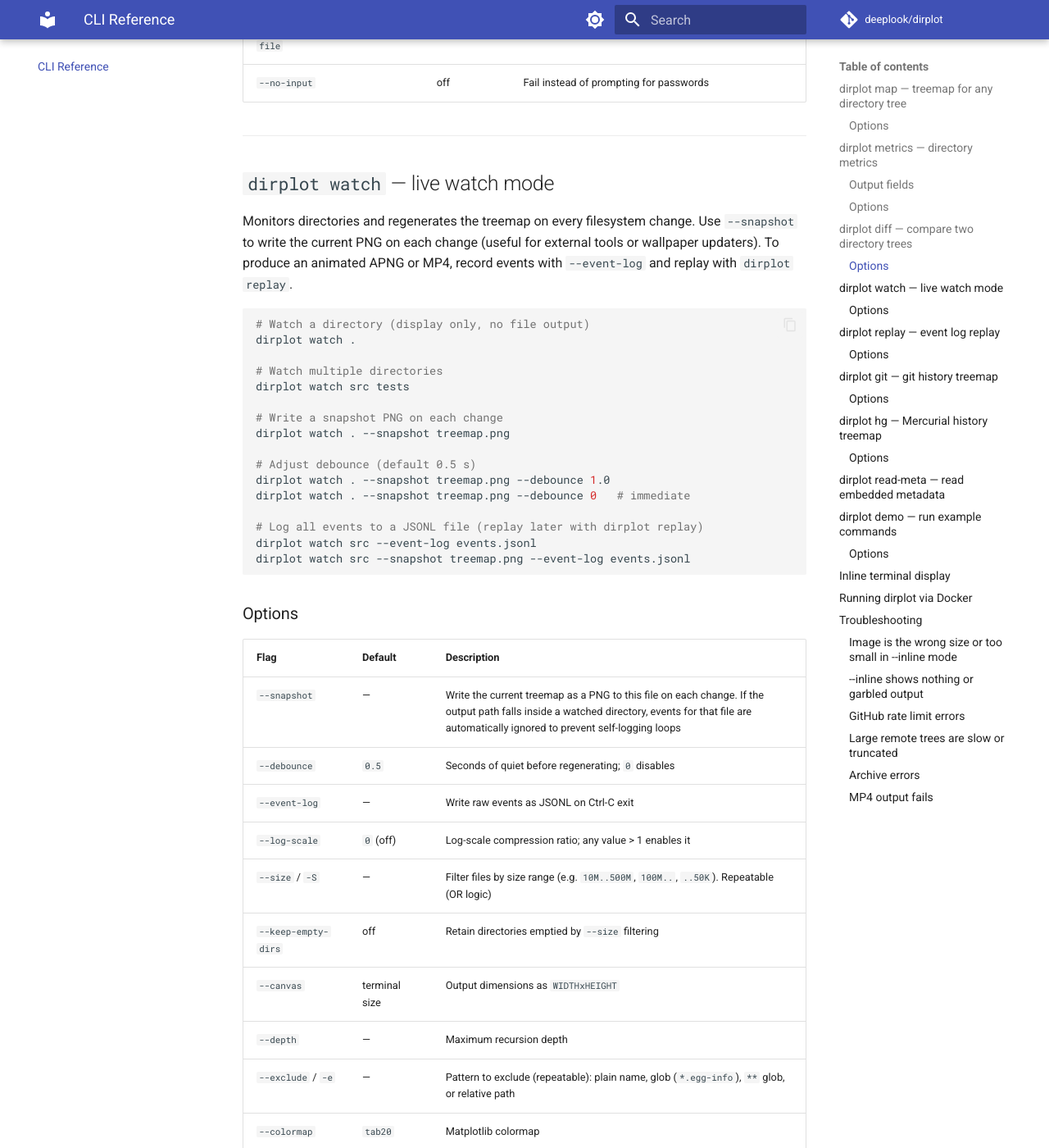
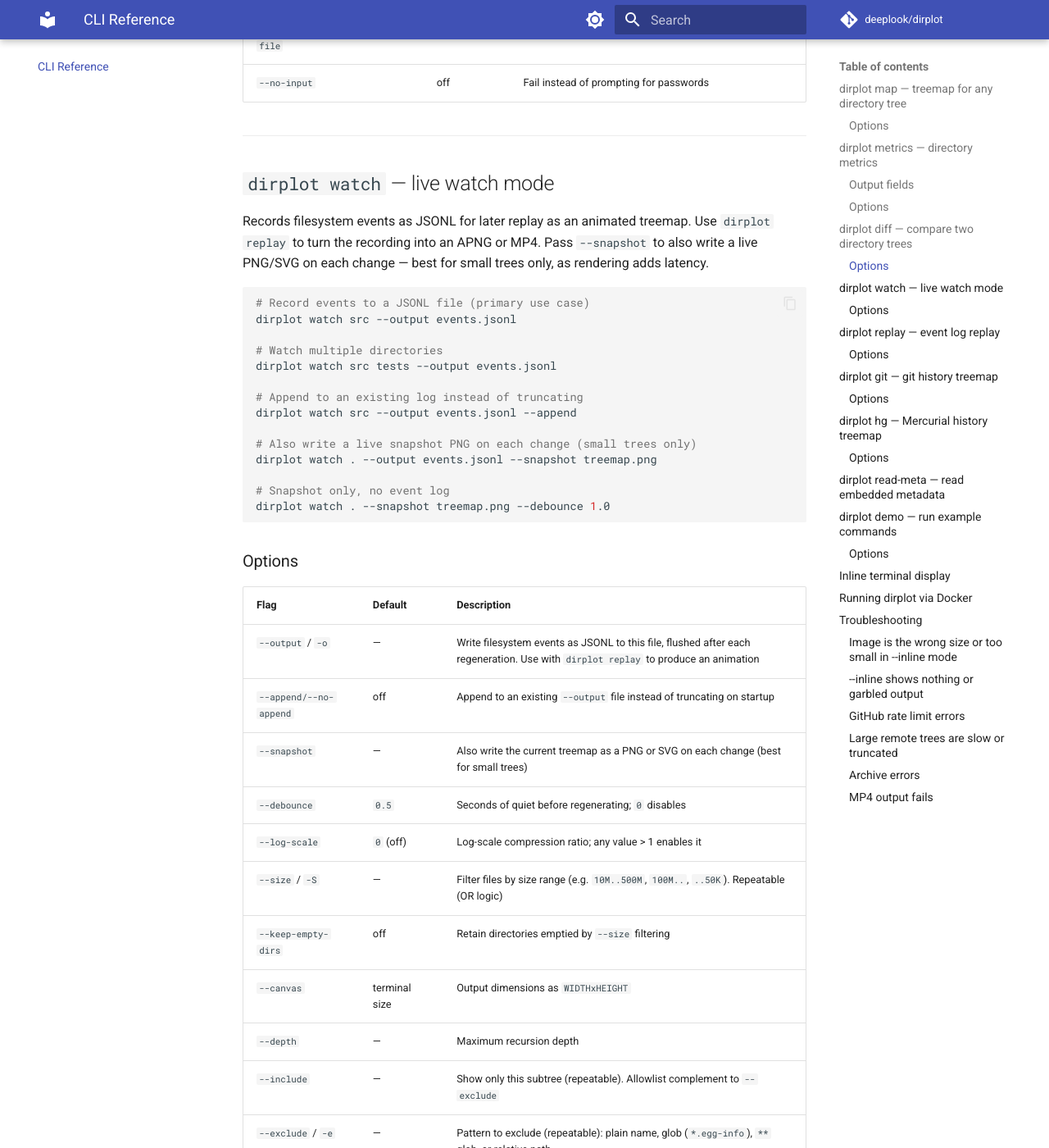
Before and after one commit to deeplook/dirplot, an MkDocs documentation site: the page built from docs/CLI.md, in a window 1280 px wide and 1400 px high, scrolled down 8774 px. Shown: the whole window at 82% size. Built offline with MkDocs 1.6.1 and Material for MkDocs 9.7.7, drawn with Linux system fonts in a browser that asks for light colours; comment, search, counter and statistics services are not loaded; some of the changed text lies outside the part shown.

Commit message:
feat: rename watch --event-log → --output/-o; rename --snapshot; clarify primary vs secondary output

````diff
--- a/docs/CLI.md
+++ b/docs/CLI.md
@@ -274,40 +274,41 @@
 
 ## `dirplot watch` — live watch mode
 
-Monitors directories and regenerates the treemap on every filesystem change. Use `--snapshot` to write the current PNG on each change (useful for external tools or wallpaper updaters). To produce an animated APNG or MP4, record events with `--event-log` and replay with `dirplot replay`.
+Records filesystem events as JSONL for later replay as an animated treemap. Use `dirplot replay` to turn the recording into an APNG or MP4. Pass `--snapshot` to also write a live PNG/SVG on each change — best for small trees only, as rendering adds latency.
 
 ```bash
-# Watch a directory (display only, no file output)
-dirplot watch .
+# Record events to a JSONL file (primary use case)
+dirplot watch src --output events.jsonl
 
 # Watch multiple directories
-dirplot watch src tests
+dirplot watch src tests --output events.jsonl
 
-# Write a snapshot PNG on each change
-dirplot watch . --snapshot treemap.png
+# Append to an existing log instead of truncating
+dirplot watch src --output events.jsonl --append
 
-# Adjust debounce (default 0.5 s)
+# Also write a live snapshot PNG on each change (small trees only)
+dirplot watch . --output events.jsonl --snapshot treemap.png
+
+# Snapshot only, no event log
 dirplot watch . --snapshot treemap.png --debounce 1.0
-dirplot watch . --snapshot treemap.png --debounce 0   # immediate
-
-# Log all events to a JSONL file (replay later with dirplot replay)
-dirplot watch src --event-log events.jsonl
-dirplot watch src --snapshot treemap.png --event-log events.jsonl
 ```
 
 ### Options
 
 | Flag | Default | Description |
 |---|---|---|
-| `--snapshot` | — | Write the current treemap as a PNG to this file on each change. If the output path falls inside a watched directory, events for that file are automatically ignored to prevent self-logging loops |
+| `--output` / `-o` | — | Write filesystem events as JSONL to this file, flushed after each regeneration. Use with `dirplot replay` to produce an animation |
+| `--append/--no-append` | off | Append to an existing `--output` file instead of truncating on startup |
+| `--snapshot` | — | Also write the current treemap as a PNG or SVG on each change (best for small trees) |
 | `--debounce` | `0.5` | Seconds of quiet before regenerating; `0` disables |
-| `--event-log` | — | Write raw events as JSONL on Ctrl-C exit |
 | `--log-scale` | `0` (off) | Log-scale compression ratio; any value > 1 enables it |
 | `--size` / `-S` | — | Filter files by size range (e.g. `10M..500M`, `100M..`, `..50K`). Repeatable (OR logic) |
 | `--keep-empty-dirs` | off | Retain directories emptied by `--size` filtering |
 | `--canvas` | terminal size | Output dimensions as `WIDTHxHEIGHT` |
 | `--depth` | — | Maximum recursion depth |
+| `--include` | — | Show only this subtree (repeatable). Allowlist complement to `--exclude` |
 | `--exclude` / `-e` | — | Pattern to exclude (repeatable): plain name, glob (`*.egg-info`), `**` glob, or relative path |
+| `--highlight` / `-H` | — | Highlight matching paths with a coloured border (repeatable); append `@color` to set colour |
 | `--colormap` | `tab20` | Matplotlib colormap |
 | `--font-size` | `12` | Directory label font size in pixels |
 | `--cushion/--no-cushion` | `--cushion` | Van Wijk cushion shading |
@@ -316,7 +317,7 @@
 
 ## `dirplot replay` — event log replay
 
-Replays a JSONL event log produced by `dirplot watch --event-log` as an animated treemap. Events are grouped into time buckets (one frame per bucket).
+Replays a JSONL event log produced by `dirplot watch --output` as an animated treemap. Events are grouped into time buckets (one frame per bucket).
 
 > **Requires** `ffmpeg` on `PATH` for MP4 output.
 
````
Also changed, not shown: docs/EXAMPLES.md (+1 -1 lines), 4 other files.
